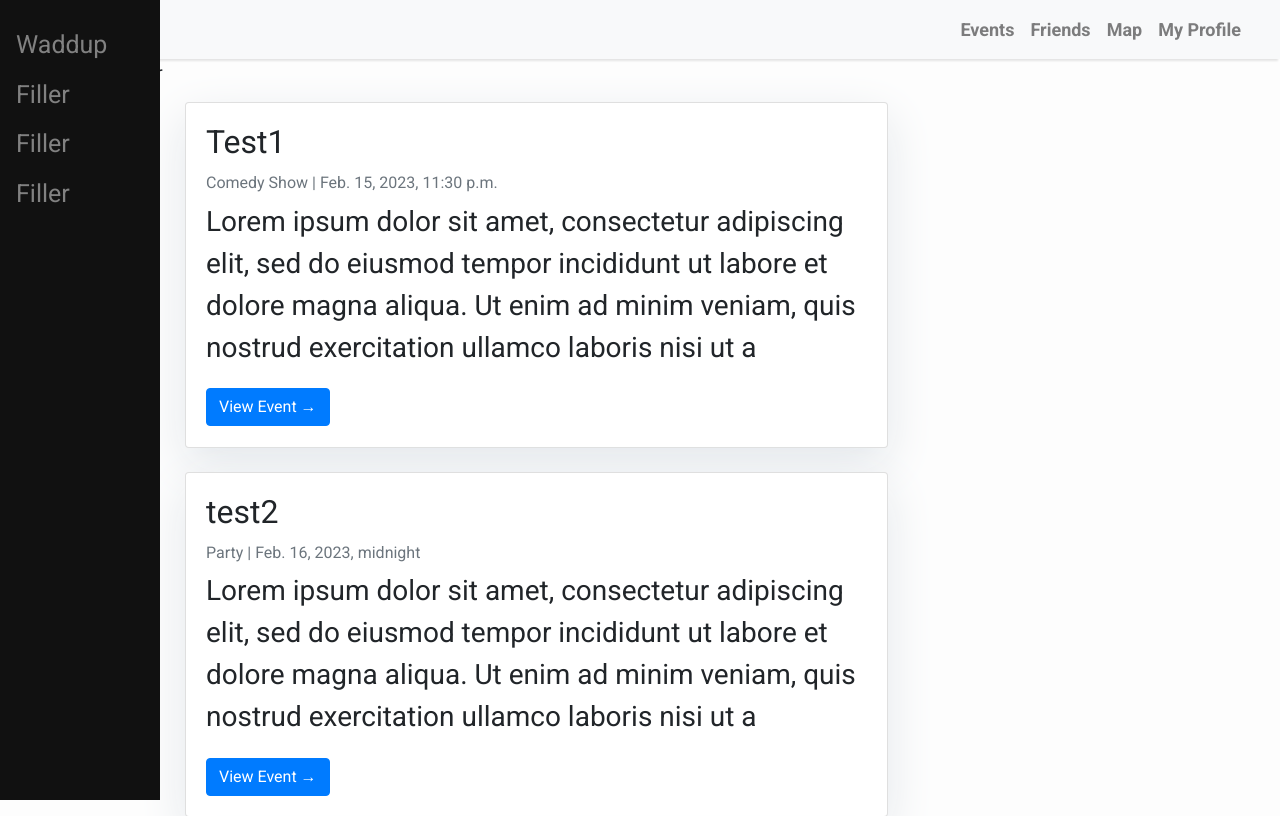
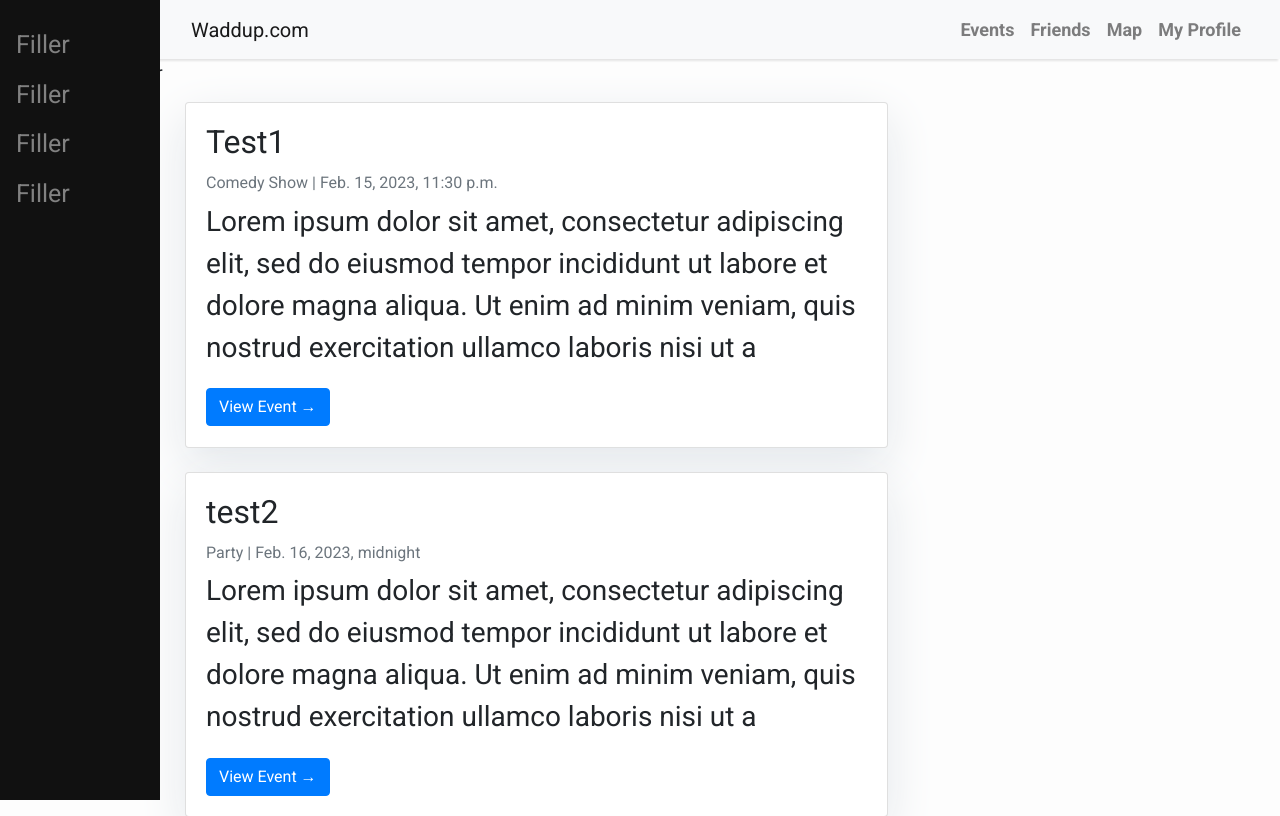
Before and after one commit to ahadjidi/Waddup, a Django app: page /events in a window 1280 px wide. Shown: the top 816 px of the page. Run offline with Django 4.2, Linux system fonts and the light colour scheme; data comes from the database, SQL or seed files in the repository; some libraries are stand-ins or nearby versions.

Commit message:
Improved navbar

```diff
--- a/WaddupSite1/templates/events_page.html
+++ b/WaddupSite1/templates/events_page.html
@@ -58,11 +58,15 @@
     .card {
         box-shadow: 0 16px 48px #E3E7EB;
     }
+
+    .navbar-brand {
+        margin-left: 160px;
+    }
 </style>
 </head>
 # Makes the sidebar
 <div class="sidenav">
-  <a href="{% url 'home' %}">Waddup</a>
+  <a href="{% url 'home' %}">Filler</a>
   <a href="#services">Filler</a>
   <a href="#clients">Filler</a>
   <a href="#contact">Filler</a>
```
